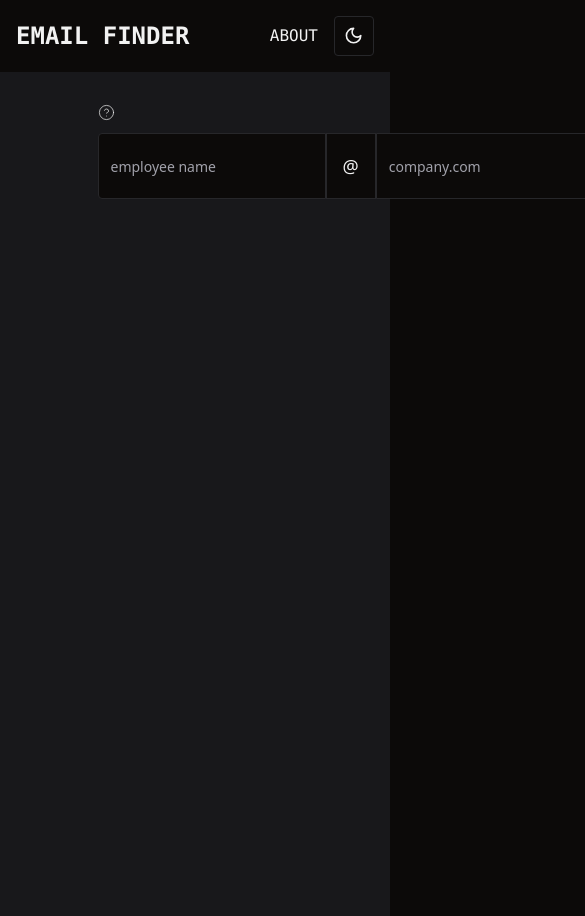
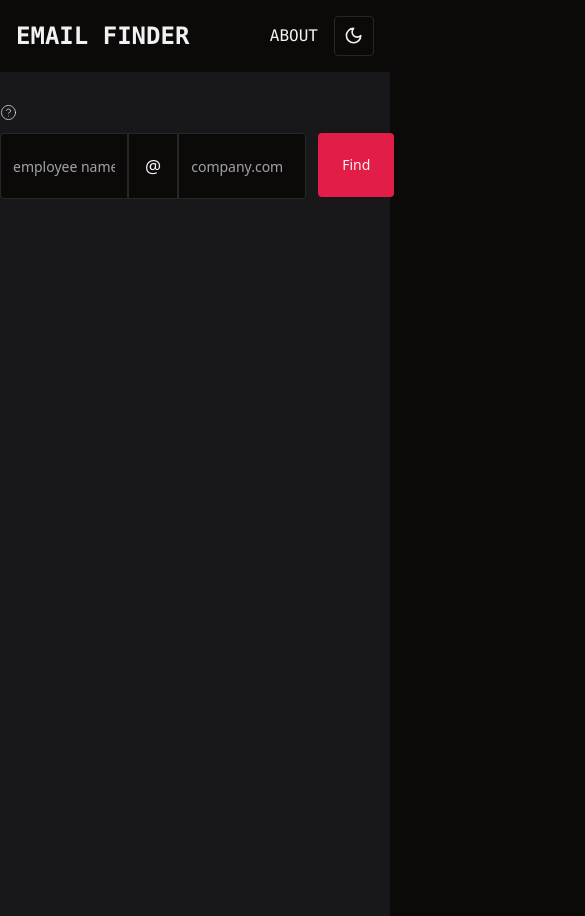
Before and after one commit to jdog117/email-finder, a React (Vite) app: page /#/ in a window 390 px wide. Shown: the top 916 px of the page, 585 px wide, since content can reach past the window. Built offline with nearby package versions, Linux system fonts and the light colour scheme.

Commit message:
making responsive and spiffy

```diff
--- a/src/components/Help.tsx
+++ b/src/components/Help.tsx
@@ -2,7 +2,7 @@ import { XCircle } from "lucide-react";
 
 function Help({ onClose }: { onClose: () => void }) {
     return (
-        <div className="absolute bg-background p-5 border rounded-sm left-5 top-0 transition-all duration-200 ease-linear">
+        <div className="absolute bg-background p-5 border shadow-md rounded-sm left-5 top-0 transition-all duration-200 ease-linear">
             <p>
                 Enter an employee name and the company they work at and Email
                 Finder will attempt to find and verify their email address
--- a/src/components/Lead.tsx
+++ b/src/components/Lead.tsx
@@ -18,27 +18,28 @@ export default function Lead({ message, email, name, acceptsAll }: LeadProps) {
 
     return (
         //change two columns
-        <Card className="w-full flex-initial w-120">
-            <div className="flex flex-row w-full items-center p-5">
-                <div className="w-25 pr-5">
-                    <Avatar>
-                        <AvatarFallback className="text-3xl">
-                            {initials}
-                        </AvatarFallback>
-                    </Avatar>
-                </div>
+        <Card className="w-full">
+            <div className="flex flex-row items-center p-5">
+                <Avatar className="mr-5">
+                    <AvatarFallback className="text-3xl">
+                        {initials}
+                    </AvatarFallback>
+                </Avatar>
+
                 <div className="w-full">
-                    <h1 className="font-bold">{name}</h1>
+                    <h1 className="font-semibold">{name}</h1>
                     <p>{message}</p>
-                    <div className="flex flex-row items-center">
-                        <p className="w-full">{email}</p>
+                    <div className="flex flex-row justify-start items-center">
+                        <p className="">{email}</p>
                         <CheckCircle2
-                            className="w-1/4 mt-1"
+                            className="mt-1 ml-2"
                             color="green"
                             size={15}
                         />
                     </div>
-                    {acceptsAll && <p>Accepts all broski</p>}
+                    {acceptsAll && (
+                        <p className="font-thin">Accepts all broski</p>
+                    )}
                 </div>
             </div>
         </Card>
--- a/src/components/SearchBar.tsx
+++ b/src/components/SearchBar.tsx
@@ -54,7 +54,7 @@ function SearchBar({ setEmailResponse }: SearchBarProps) {
             <input
                 value={employeeName}
                 onChange={handleEmployeeNameChange}
-                className="flex-initial w-60 h-10 border border-input bg-background rounded-l-sm px-3 py-8 text-sm placeholder:text-muted-foreground focus-visible:outline-none disabled:cursor-not-allowed"
+                className="flex w-1/2 min-w-32 h-10 border border-input bg-background rounded-l-sm px-3 py-8 text-sm placeholder:text-muted-foreground focus-visible:outline-none disabled:cursor-not-allowed"
                 placeholder="employee name"
                 type="text"
             ></input>
@@ -64,7 +64,7 @@ function SearchBar({ setEmailResponse }: SearchBarProps) {
             <input
                 value={website}
                 onChange={handleWebsiteChange}
-                className="flex-initial w-60 h-10 border border-input bg-background rounded-r-sm px-3 py-8 text-sm placeholder:text-muted-foreground focus-visible:outline-none disabled:cursor-not-allowed"
+                className="flex w-1/2 min-w-32 h-10 border border-input bg-background rounded-r-sm px-3 py-8 text-sm placeholder:text-muted-foreground focus-visible:outline-none disabled:cursor-not-allowed"
                 placeholder="company.com"
                 type="text"
             ></input>
--- a/src/pages/Home.tsx
+++ b/src/pages/Home.tsx
@@ -100,11 +100,9 @@ function Home() {
         //     }
     };
     return (
-        <div className="flex bg-[#F7F9FA] dark:bg-zinc-900 h-screen flex-col items-center w-full pt-8">
-            <div className="w-3/6">
-                <div className="relative">
+        <div className="h-screen flex justify-center pt-4 bg-[#F7F9FA] dark:bg-zinc-900 ">
+            <div className="md:max-w-xl w-full m-4">
                 <HelpCircle
-                        className="relative"
                     strokeWidth="1"
                     size={17}
                     onClick={() =>
@@ -116,7 +114,7 @@ function Home() {
                 {isPopupVisible && (
                     <Help onClose={() => setIsPopupVisible(false)} />
                 )}
-                </div>
+
                 <SearchBar setEmailResponse={setEmailResponse} />
                 {verificationResponse &&
                     getResponseMessage(verificationResponse)}
```
Lines whose indentation alone changed are shown as unchanged.
